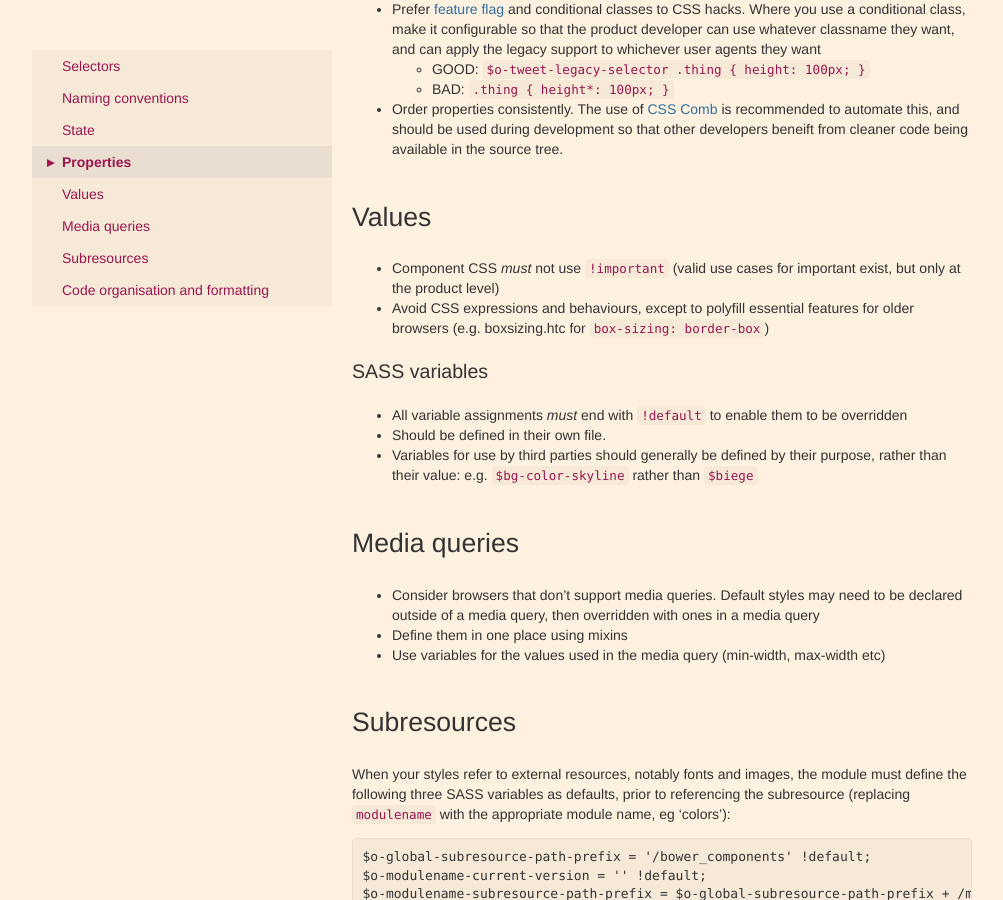
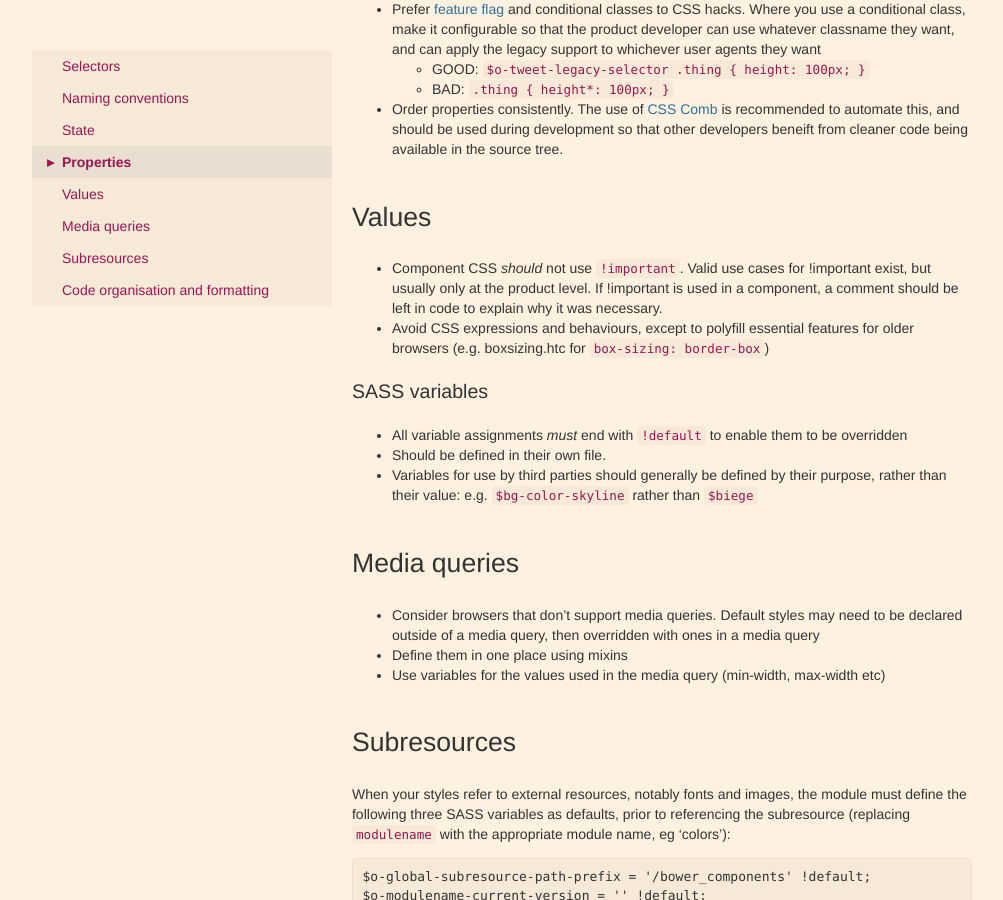
Before and after one commit to Financial-Times/ft-origami, a Jekyll site: the page built from docs/syntax/scss.md, in a window 1280 px wide and 900 px high, scrolled down 1622 px. Shown: the whole window, without its empty margins (138-1141 px from the left). Built offline with Jekyll 4.4.1, drawn with Linux system fonts in a browser that asks for light colours; nearby versions of some CDN libraries.

Commit message:
Relax rules on !important
Agreed in meeting on Thursday.

```diff
--- a/docs/syntax/scss.md
+++ b/docs/syntax/scss.md
@@ -56,7 +56,7 @@ SASS features should be used only where they result in increased clarity and reu
 
 ## Values
 
-* Component CSS *must* not use `!important` (valid use cases for important exist, but only at the product level)
+* Component CSS *should* not use `!important`.  Valid use cases for !important exist, but usually only at the product level.  If !important is used in a component, a comment should be left in code to explain why it was necessary.
 * Avoid CSS expressions and behaviours, except to polyfill essential features for older browsers (e.g. boxsizing.htc for `box-sizing: border-box`)
 
 ### SASS variables
```
